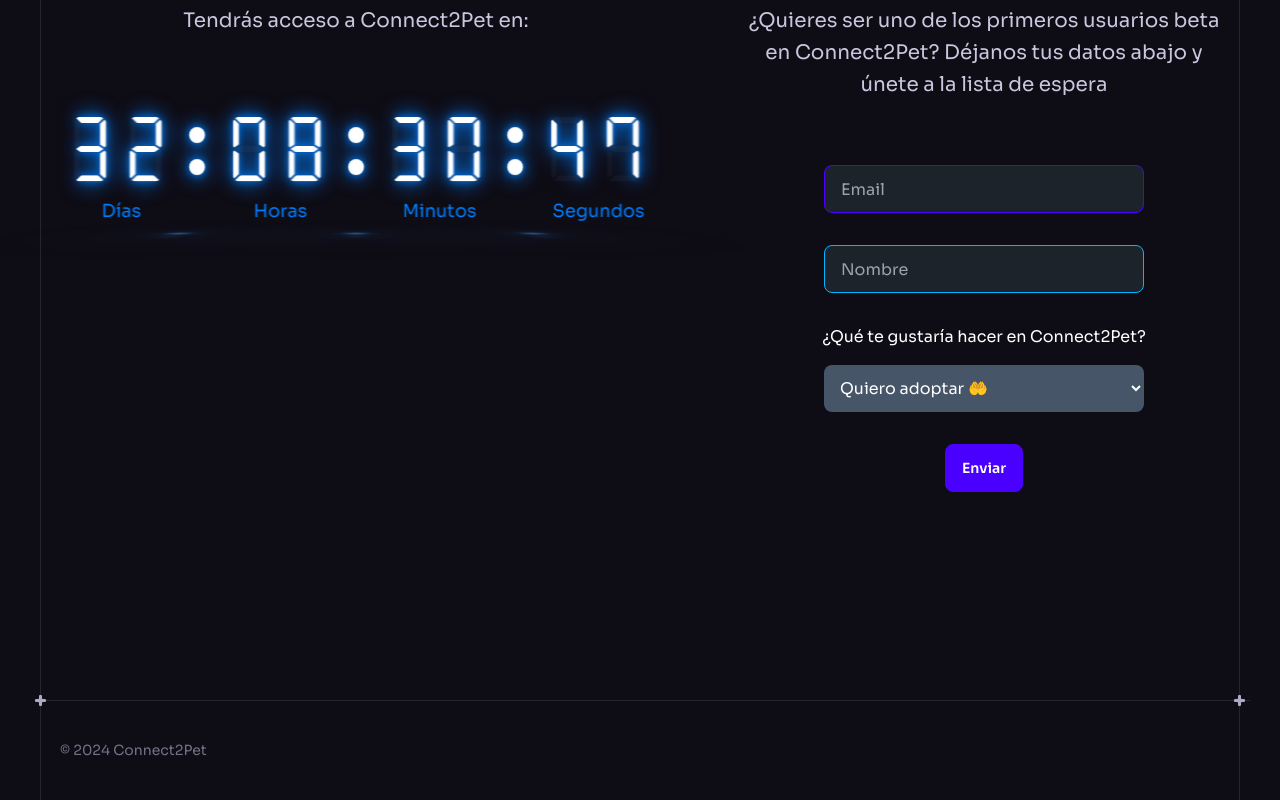
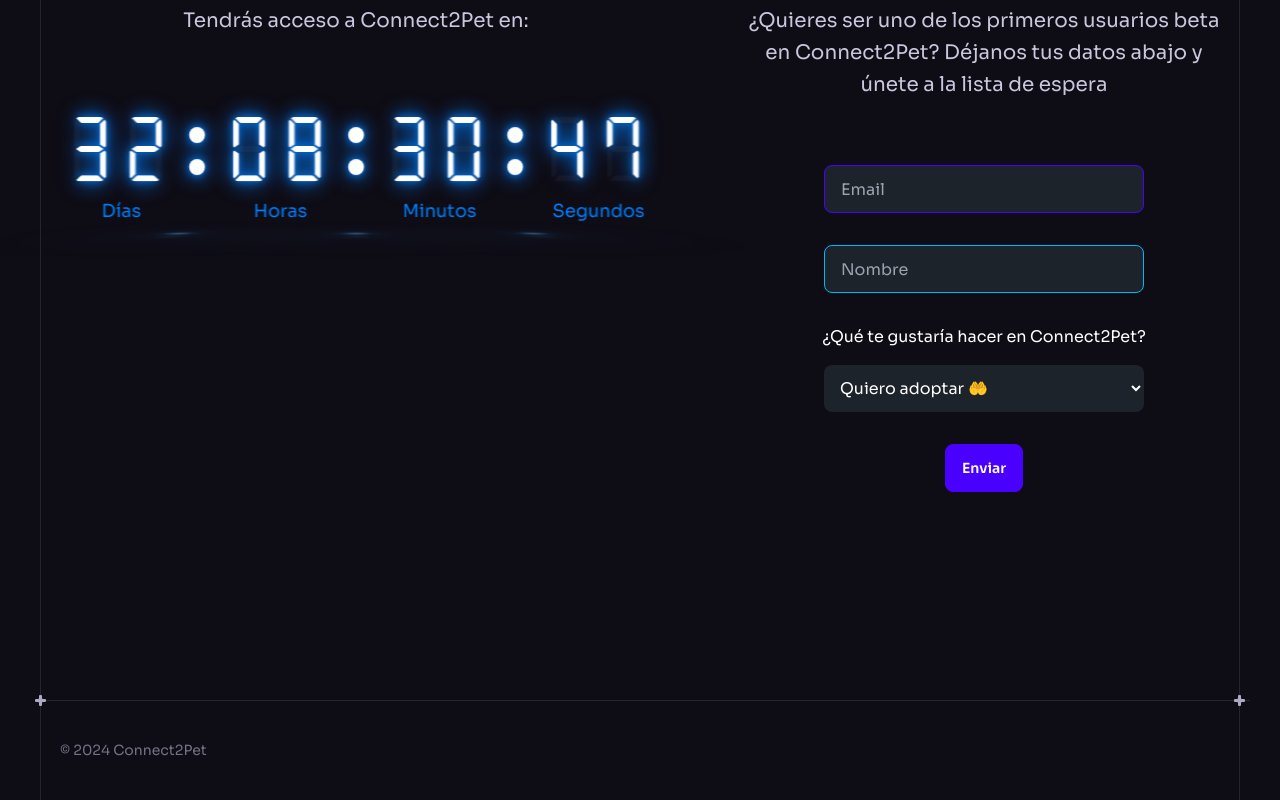
Before and after one commit to Connect2Pet/c2p_launch, a React (Vite) app: page / in a window 1280 px wide. Shown: the part 1817-2617 px from the top of the page. Built offline with nearby package versions, Linux system fonts and the light colour scheme.

Commit message:
refactor(ui): Update waitlist custom dropdown input

```diff
--- a/src/components/CustomDropdown.jsx
+++ b/src/components/CustomDropdown.jsx
@@ -15,7 +15,7 @@
             ref={ref} // Attach the forwarded ref to the select element
             aria-label="Profile Type" // Clear label for screen readers
             aria-required="true" // Indicates that the field is required
-            className={`w-full max-w-xs p-3 rounded-lg bg-slate-600  ${classNames}`}
+            className={`w-full max-w-xs p-3 rounded-lg bg-[#1D232A]  ${classNames}`}
           >
             {options.map((option) => (
               <option key={option.value} value={option.value}>
--- a/src/components/WaitList.jsx
+++ b/src/components/WaitList.jsx
@@ -253,7 +253,7 @@
                 {...register("profileType", {
                   required: "Profile type is required.",
                 })}
-                classNames={`dropdown bg-[#1D232A] ${
+                classNames={`dropdown ${
                   errors.profileType ? "dropdown-error" : ""
                 }`}
               />
```
